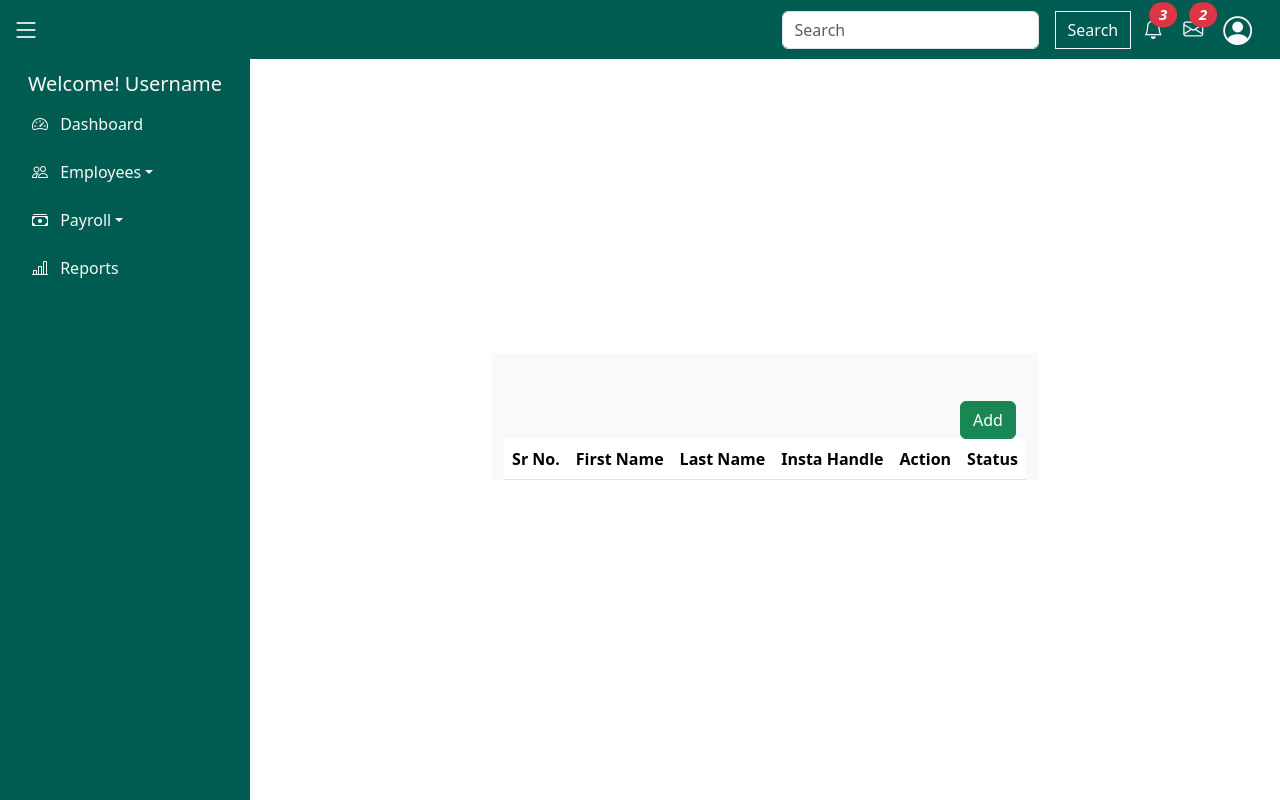
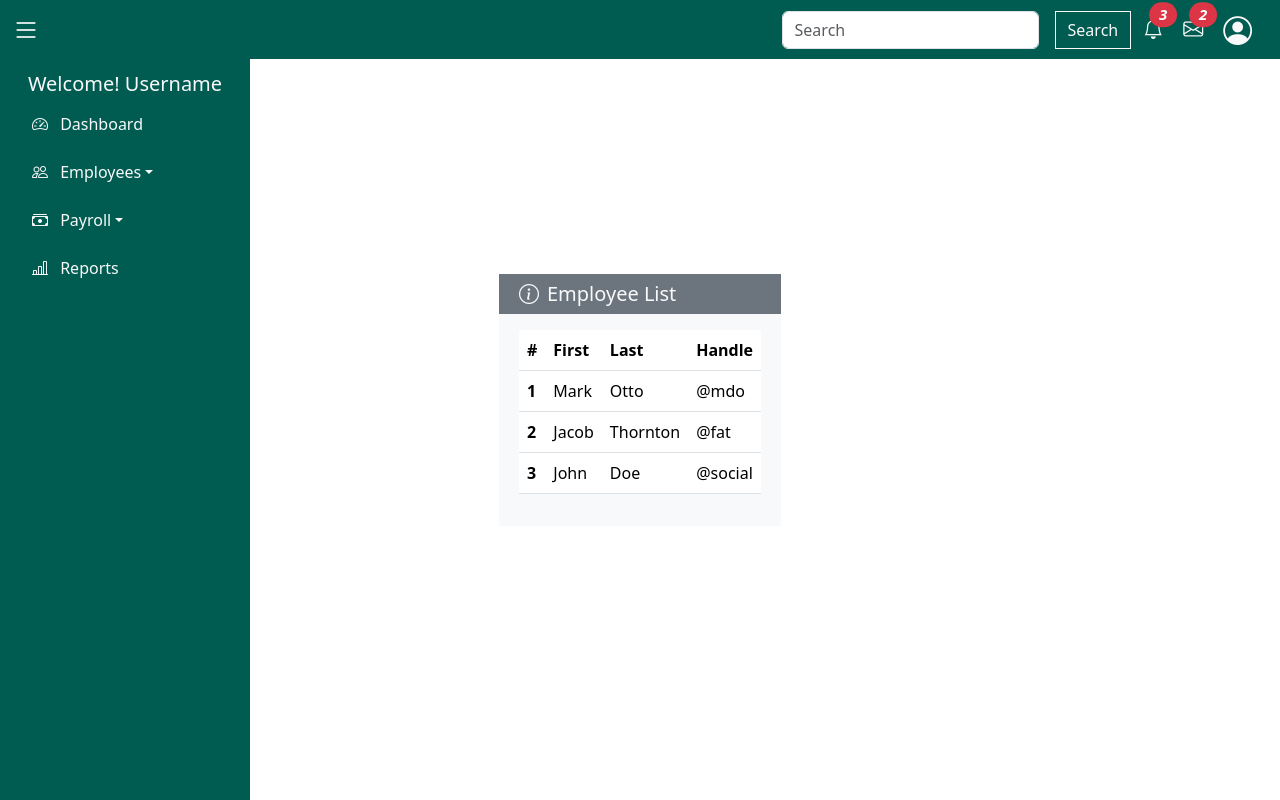
Before and after one commit to ankitsrajput/hrms, a React (Vite) app: page /admin/employees in a window 1280 px wide. Built offline with nearby package versions, Linux system fonts and the light colour scheme.

Commit message:
addemp & apmlist update

```diff
--- a/src/Components/Admin/AddEmp.jsx
+++ b/src/Components/Admin/AddEmp.jsx
@@ -264,13 +264,14 @@ const AddEmp = () => {
                             </div>
                         </div>
                     </div>
-                    <div class="col-12 my-3 text-center">
-                        <button type="submit" class="btn btn-primary rounded-1">Save</button>
+                    <div class="col-12 my-3  text-end">
+                            <button type="submit" class="btn btn-primary rounded-1 me-1">Cancel</button>
+                            <button type="submit" class="btn btn-primary rounded-1 ms-1">Save Employee</button>
                     </div>
                 </div>
             </div>
         </>
-    )
-}
+    );
+};
 
 export default AddEmp;
--- a/src/Components/Admin/All-emp.jsx
+++ b/src/Components/Admin/All-emp.jsx
@@ -14,49 +14,48 @@ const Allemp = () => {
         <>
             <Navbar />
             <Sidebar />
-            <div className="d-flex">
-                <div className="flex-grow-1" style={{ marginLeft: "250px" }}>
+
             <div className="container bg-light">
-                        {/* Add button Starts */}
-                        <div className="modal-button-style mt-5 pt-5">
-                            <button type="button" class="btn btn-success" onClick={() => navigate("/admin/add-employee")}>Add</button>
+                <div className="row bg-secondary">
+                    <h5 class="text-light  mt-2">
+                        <span><i class="bi bi-info-circle m-2"></i></span>
+                        Employee List
+                    </h5>
                 </div>
-                        {/* Add button end */}
-
-                        {/* Table Starts here */}
-                            <table class="table table-striped table-hover">
+                <div class="row g-3 p-3">
+                    <table class="table">
                         <thead>
                             <tr>
-                                        <th scope="col">Sr No.</th>
-                                        <th scope="col">First Name</th>
-                                        <th scope="col">Last Name</th>
-                                        <th scope="col">Insta Handle</th>
-                                        <th scope="col">Action</th>
-                                        <th scope="col">Status</th>
+                                <th scope="col">#</th>
+                                <th scope="col">First</th>
+                                <th scope="col">Last</th>
+                                <th scope="col">Handle</th>
                             </tr>
                         </thead>
                         <tbody>
-                                    {tableData.map((row, index) => {
-                                        return (
                             <tr>
-                                                <th scope="row">{index + 1}</th>
-                                                <td>{row.fname}</td>
-                                                <td>{row.lname}</td>
-                                                <td><span>@</span>{row.instahandle}</td>
-                                                <td className="action-style">
-                                                    <i class="edit-icon bi bi-pencil-square" title="Edit" data-bs-toggle="modal" data-bs-target="#exampleModal"></i>
-                                                    <i class="bi bi-trash3" title="Delete"></i>
-                                                </td>
-                                                <td>{row.status}</td>
+                                <th scope="row">1</th>
+                                <td>Mark</td>
+                                <td>Otto</td>
+                                <td>@mdo</td>
                             </tr>
-                                        )
-                                    })}
+                            <tr>
+                                <th scope="row">2</th>
+                                <td>Jacob</td>
+                                <td>Thornton</td>
+                                <td>@fat</td>
+                            </tr>
+                            <tr>
+                                <th scope="row">3</th>
+                                <td>John</td>
+                                <td>Doe</td>
+                                <td>@social</td>
+                            </tr>
                         </tbody>
                     </table>
                 </div>
-                        {/* Table ends here */}
             </div>
-            </div>
+
         </>
     )
 }
```
Lines whose indentation alone changed are shown as unchanged.
